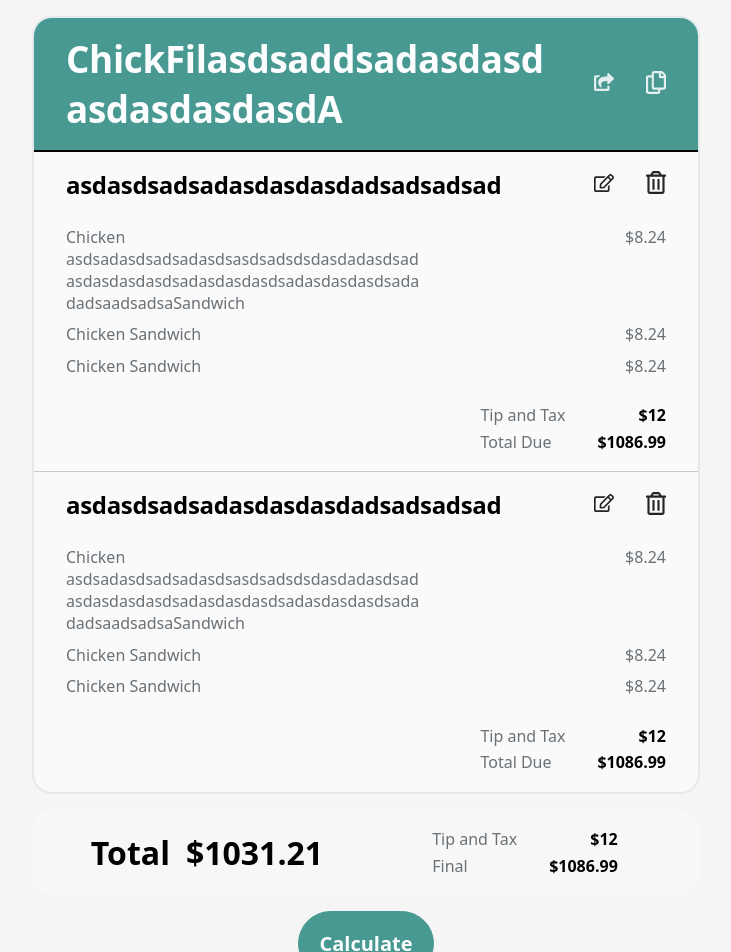
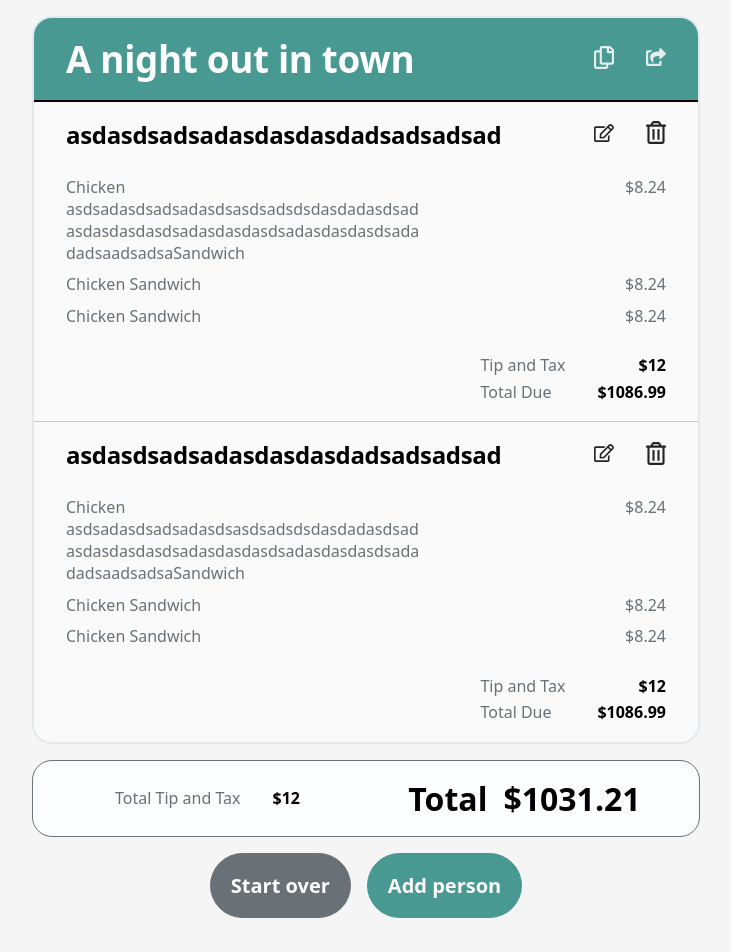
Before and after one commit to mikedelgaudio/tipsy, a React (Create React App) app in the folder frontend/: page / in a window 1280 px wide. Shown: the top 952 px of the page, without its empty margins (274-1005 px from the left). Built offline with nearby package versions, Linux system fonts and the light colour scheme.

Commit message:
change button layout for action items

```diff
--- a/frontend/src/Home.tsx
+++ b/frontend/src/Home.tsx
@@ -1,4 +1,4 @@
-import CalculateBtn from "./components/CalculateBtn/CalculateBtn";
+import ResultsActions from "./components/ResultsActions/ResultsActions";
 import ItemMenu from "./components/ItemMenu/ItemMenu";
 import TotalsMenu from "./components/TotalsMenu/TotalsMenu";
 import "./Home.css";
@@ -9,7 +9,7 @@ function Home() {
       <div className="homeWrapper">
         <ItemMenu />
         <TotalsMenu />
-        <CalculateBtn />
+        <ResultsActions />
       </div>
     </div>
   );
--- a/frontend/src/components/CalculateBtn/CalculateBtn.css
+++ /dev/null
@@ -1,19 +0,0 @@
-.calculateBtnView {
-  display: grid;
-  place-content: center;
-}
-
-.calculateBtn {
-  background-color: var(--brand);
-  color: var(--brand-x);
-  font-weight: 600;
-  border-radius: 50px;
-  font-size: 1.25rem;
-  padding: 1em;
-  border: 1px solid var(--brand);
-  cursor: pointer;
-}
-
-.calculateBtn:hover {
-  background-color: var(--brand-alt);
-}
--- a/frontend/src/components/CalculateBtn/CalculateBtn.tsx
+++ /dev/null
@@ -1,11 +0,0 @@
-import "./CalculateBtn.css";
-
-function CalculateBtn() {
-  return (
-    <div className="calculateBtnView">
-      <button className="calculateBtn">Calculate</button>
-    </div>
-  );
-}
-
-export default CalculateBtn;
--- a/frontend/src/components/ItemMenu/ItemMenu.tsx
+++ b/frontend/src/components/ItemMenu/ItemMenu.tsx
@@ -7,7 +7,7 @@ function ItemMenu() {
     <div className="itemView">
       <div className="itemMenu">
         <div className="itemHeaderWrapper">
-          <h1 className="itemHeader">ChickFilasdsaddsadasdasdasdasdasdasdA</h1>
+          <h1 className="itemHeader">A night out in town</h1>
           <div className="itemHeaderActions">
             <SharingRow />
           </div>
--- a/frontend/src/components/ItemMenu/PersonCard/PersonCard.css
+++ b/frontend/src/components/ItemMenu/PersonCard/PersonCard.css
@@ -4,10 +4,6 @@
   display: flex;
   flex-flow: column nowrap;
   gap: 1.25em;
-}
-
-.personCard:hover {
-  background-color: hsl(0, 0%, 90%);
 }
 
 .personCard:last-child {
@@ -40,7 +36,7 @@
 .personItem {
   display: flex;
   padding: 0.3em 0;
-  color: hsl(206, 6%, 44%);
+  color: var(--brand-off);
   gap: 1em;
   justify-content: space-between;
 }
@@ -80,7 +76,7 @@
 }
 
 .subtotalDesc {
-  color: var(--brand-off-light);
+  color: var(--brand-off);
 }
 
 .subtotalPrice {
--- /dev/null
+++ b/frontend/src/components/ResultsActions/ResultsActions.css
@@ -0,0 +1,27 @@
+.resultsActionsWrapper {
+  display: flex;
+  flex-flow: row wrap;
+  gap: 1em;
+  justify-content: center;
+  align-items: center;
+}
+
+.resultsActionsWrapper button {
+  font-weight: 600;
+  border-radius: 50px;
+  font-size: 1.25rem;
+  padding: 1em;
+  cursor: pointer;
+}
+
+.btn-danger {
+  background-color: var(--brand-off);
+  color: var(--brand-x);
+  border: 1px solid var(--brand-off);
+}
+
+.btn-success {
+  background-color: var(--brand);
+  color: var(--brand-x);
+  border: 1px solid var(--brand);
+}
--- /dev/null
+++ b/frontend/src/components/ResultsActions/ResultsActions.tsx
@@ -0,0 +1,12 @@
+import "./ResultsActions.css";
+
+function ResultsActions() {
+  return (
+    <div className="resultsActionsWrapper">
+      <button className="btn-danger">Start over</button>
+      <button className="btn-success">Add person</button>
+    </div>
+  );
+}
+
+export default ResultsActions;
--- a/frontend/src/components/SharingRow/SharingRow.tsx
+++ b/frontend/src/components/SharingRow/SharingRow.tsx
@@ -8,16 +8,15 @@ function SharingRow() {
       <button type="button">
         <img
           className="icons"
-          src={shareIcon}
-          alt="square with arrow pointing away to open sharing options"
+          src={copyIcon}
+          alt="two document icons to copy contents to clipboard"
         />
       </button>
-
       <button type="button">
         <img
           className="icons"
-          src={copyIcon}
-          alt="two document icons to copy contents to clipboard"
+          src={shareIcon}
+          alt="square with arrow pointing away to open sharing options"
         />
       </button>
     </div>
--- a/frontend/src/components/TotalsMenu/TotalsMenu.css
+++ b/frontend/src/components/TotalsMenu/TotalsMenu.css
@@ -2,7 +2,8 @@
   display: grid;
   align-items: center;
   grid-template-columns: repeat(auto-fit, minmax(240px, 1fr));
-  background-color: #f7f7f7;
+  background-color: var(--brand-x);
+  border: 1px solid var(--brand-off);
   border-radius: var(--global-radius);
   padding: 1em;
 }
--- a/frontend/src/components/TotalsMenu/TotalsMenu.tsx
+++ b/frontend/src/components/TotalsMenu/TotalsMenu.tsx
@@ -3,28 +3,21 @@ import "./TotalsMenu.css";
 function TotalsMenu() {
   return (
     <div className="totalsMenuView">
-      <div className="totalRow">
-        <h3 className="totalText">Total</h3>
-        <h3 className="totalText">$1031.21</h3>
-      </div>
-
       <div className="totalsBreakdownWrapper">
         <ul className="totalsBreakdownList">
           <li className="totalBreakdownItem">
-            <span className="totalBreakdownDesc">Tip and Tax</span>
-          </li>
-          <li className="totalBreakdownItem">
-            <span className="totalBreakdownDesc">Final</span>
+            <span className="totalBreakdownDesc">Total Tip and Tax</span>
           </li>
         </ul>
         <ul className="totalsBreakdownList">
           <li className="totalBreakdownItem">
             <span>$12</span>
           </li>
-          <li className="totalBreakdownItem">
-            <span>$1086.99</span>
-          </li>
         </ul>
+      </div>
+      <div className="totalRow">
+        <h3 className="totalText">Total</h3>
+        <h3 className="totalText">$1031.21</h3>
       </div>
     </div>
   );
```
